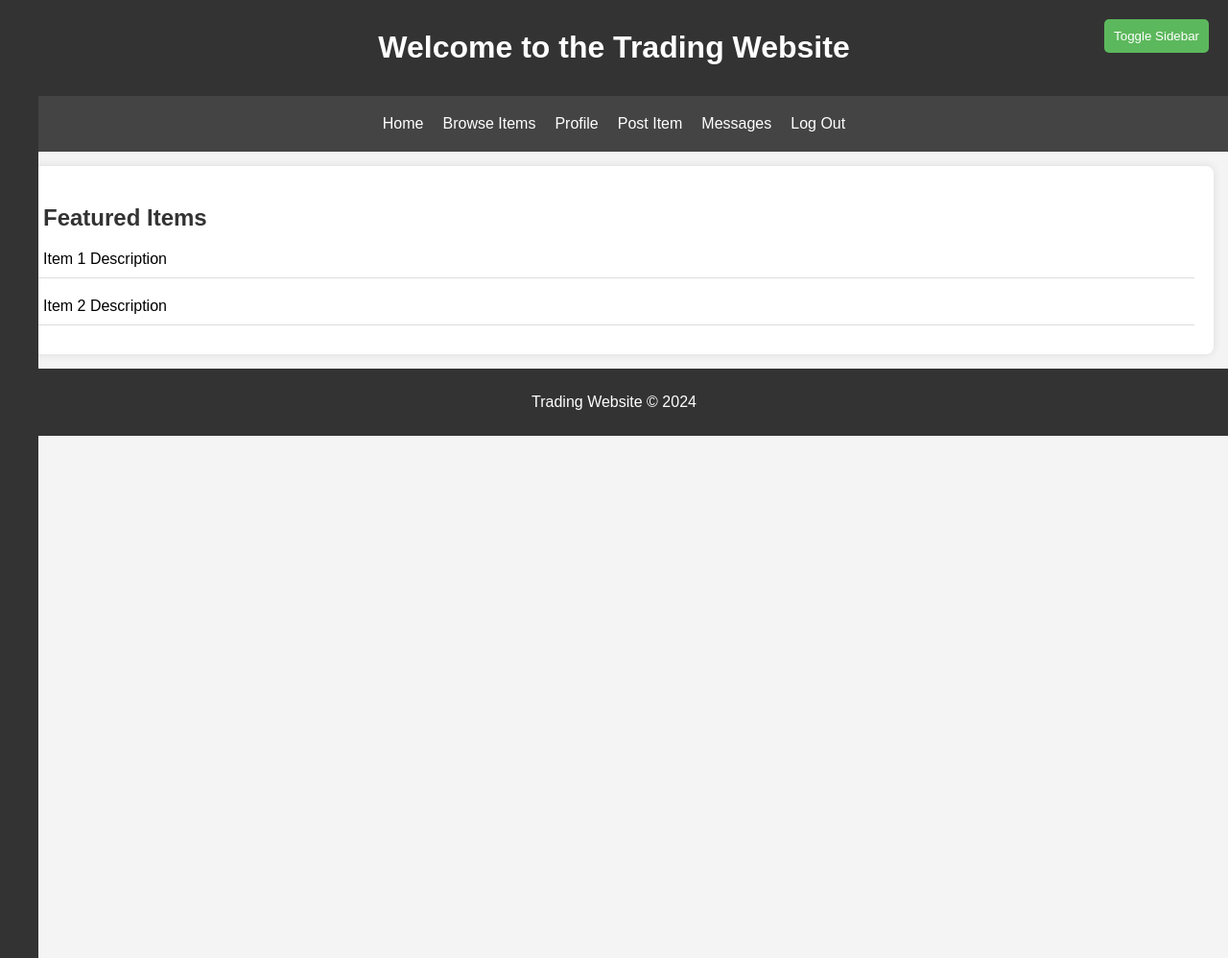
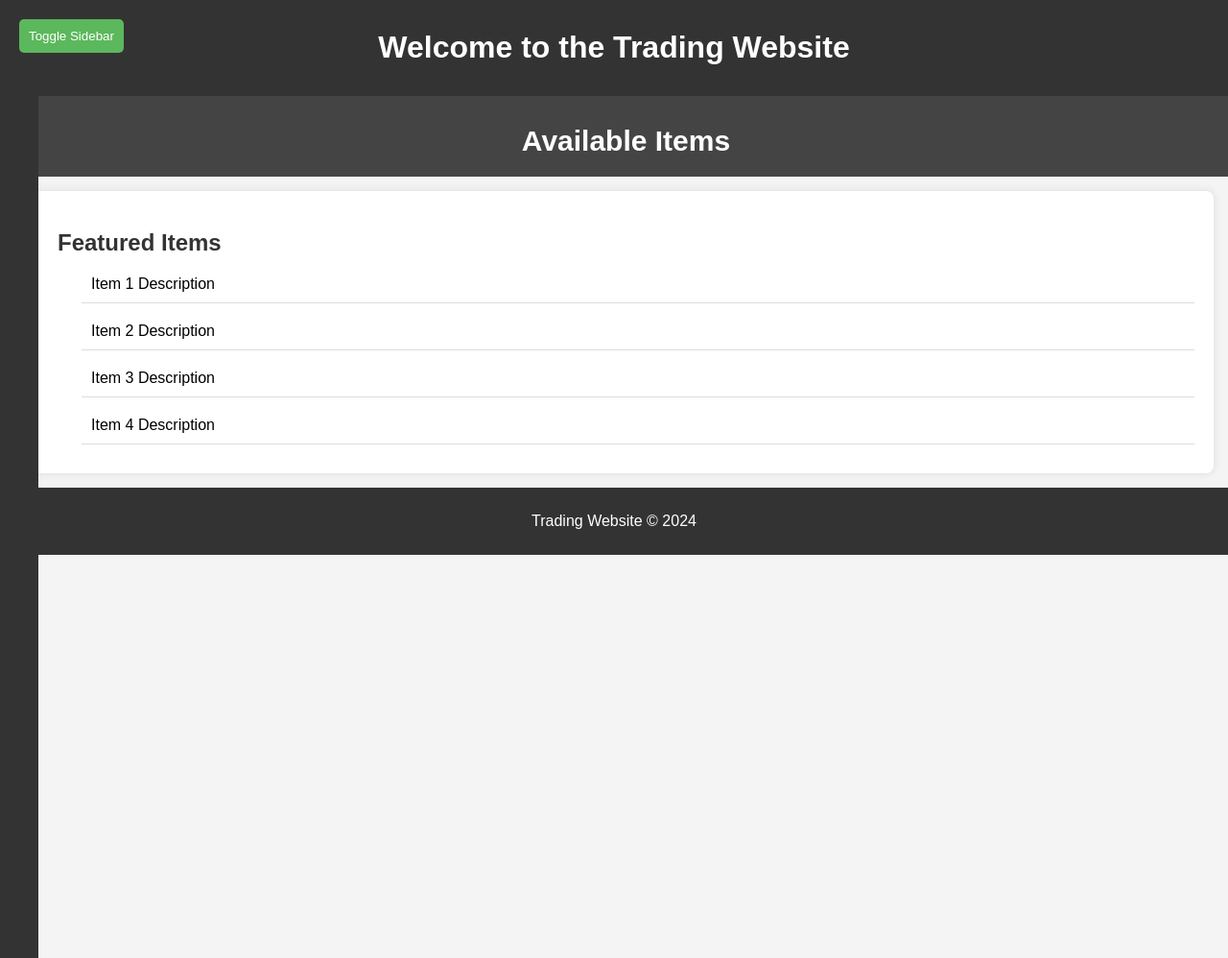
Before and after one commit to KevenDuverglas/Trade-To-Trade-App, a Flask app: page /home in a window 1280 px wide. Shown: the whole page at 96% size. Run offline with Flask 3, Linux system fonts and the light colour scheme.

Commit message:
fixing side-bar toggle

```diff
--- a/static/styles.css
+++ b/static/styles.css
@@ -41,7 +41,14 @@ main {
     border-radius: 8px;
 }
 
-.item, .profile, .post-form, .message {
+.item {
+    border-bottom: 1px solid #ddd;
+    padding: 10px;
+    margin-bottom: 10px;
+    margin-left: 50px;
+}
+
+.profile, .post-form, .message {
     border-bottom: 1px solid #ddd;
     padding: 10px;
     margin-bottom: 10px;
@@ -159,6 +166,13 @@ form {
 .sidebar ul {
     list-style: none;
     padding: 0;
+    margin-top: 40px;
+}
+
+.sidebar-logout {
+    list-style: none;
+    padding: 0;
+    margin-top: 650px;
 }
 
 .sidebar a {
@@ -183,25 +197,38 @@ form {
 }
 
 /* Sidebar toggle button styling */
+/* Sidebar toggle button styling */
 .sidebar-toggle {
-    position: absolute;
-    right: 20px;
-    top: 20px;
+    position: fixed;  /* Use fixed instead of absolute for consistent positioning */
+    left: 20px;       /* Position it 20px from the left edge */
+    top: 20px;        /* Keep it 20px from the top */
     padding: 10px;
     background-color: #5cb85c;
     color: white;
     border: none;
     cursor: pointer;
+    z-index: 1000;    /* Ensure it is above other elements */
 }
+
 
 .featured-heading {
     color: #333; /* Dark grey color for the text */
     text-align: left; /* Center-align the text */
     margin-top: 20px; /* Add space above the heading */
     margin-bottom: 10px; /* Add space below the heading */
-    margin-left: 10px; /* Offset from the left */
+    margin-left: 25px; /* Offset from the left */
     font-size: 24px; /* Increase the font size */
     font-weight: bold; /* Make the font bold */
+}
+
+.available-heading {
+    color: white; /* Dark grey color for the text */
+    text-align: left; /* Center-align the text */
+    margin-top: 20px; /* Add space above the heading */
+    margin-bottom: 10px; /* Add space below the heading */
+    margin-left: 25px; /* Offset from the left */
+    font-size: 30px; /* Increase the font size */
+    font-weight: simple; /* Make the font bold */
 }
 
 @media (max-width: 768px) {
--- a/templates/homepage.html
+++ b/templates/homepage.html
@@ -6,16 +6,11 @@
 </head>
 <body>
 <header>
+    <button class="sidebar-toggle">Toggle Sidebar</button>
     <h1>Welcome to the Trading Website</h1>
-    <button class="sidebar-toggle">Toggle Sidebar</button>
 </header>
 <nav>
-    <a href="/home">Home</a>
-    <a href="/items">Browse Items</a>
-    <a href="/profile">Profile</a>
-    <a href="/create">Post Item</a>
-    <a href="/messages">Messages</a>
-    <a href="/logout">Log Out</a>
+    <h2 class="available-heading">Available Items</h2>
 </nav>
 <div class="sidebar">
     <ul>
@@ -24,13 +19,17 @@
         <li><a href="/profile">Profile</a></li>
         <li><a href="/create">Post Item</a></li>
         <li><a href="/messages">Messages</a></li>
-        <li><a href="/logout">Log Out</a></li>
+        <div class="sidebar-logout">
+            <li><a href="/logout">Log Out</a></li>
+        </div>
     </ul>
 </div>
 <main class="home-main">
     <h2 class="featured-heading">Featured Items</h2>
     <div class="item">Item 1 Description</div>
     <div class="item">Item 2 Description</div>
+    <div class="item">Item 3 Description</div>
+    <div class="item">Item 4 Description</div>
 </main>
 <footer>
     <p>Trading Website &copy; 2024</p>
```
Also changed, not shown: 2 other files.
